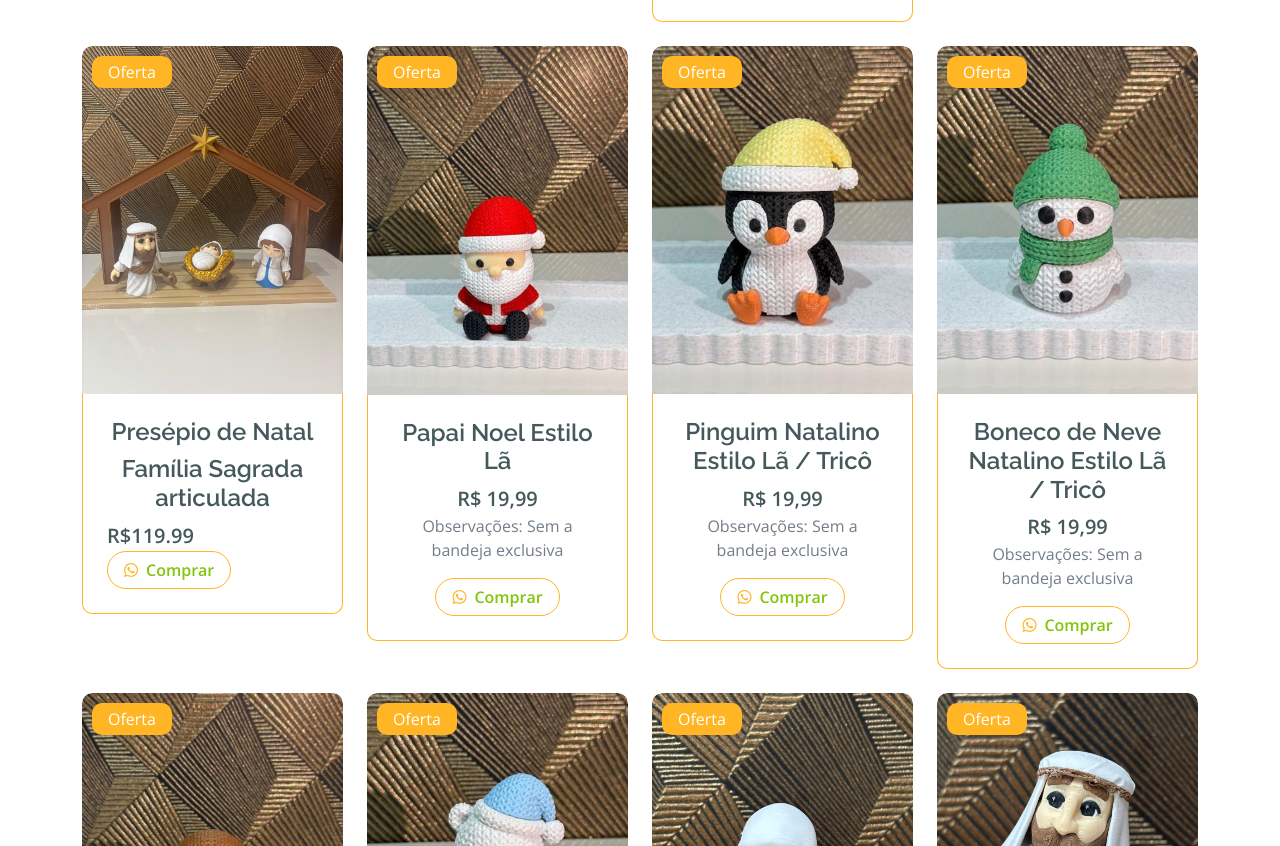
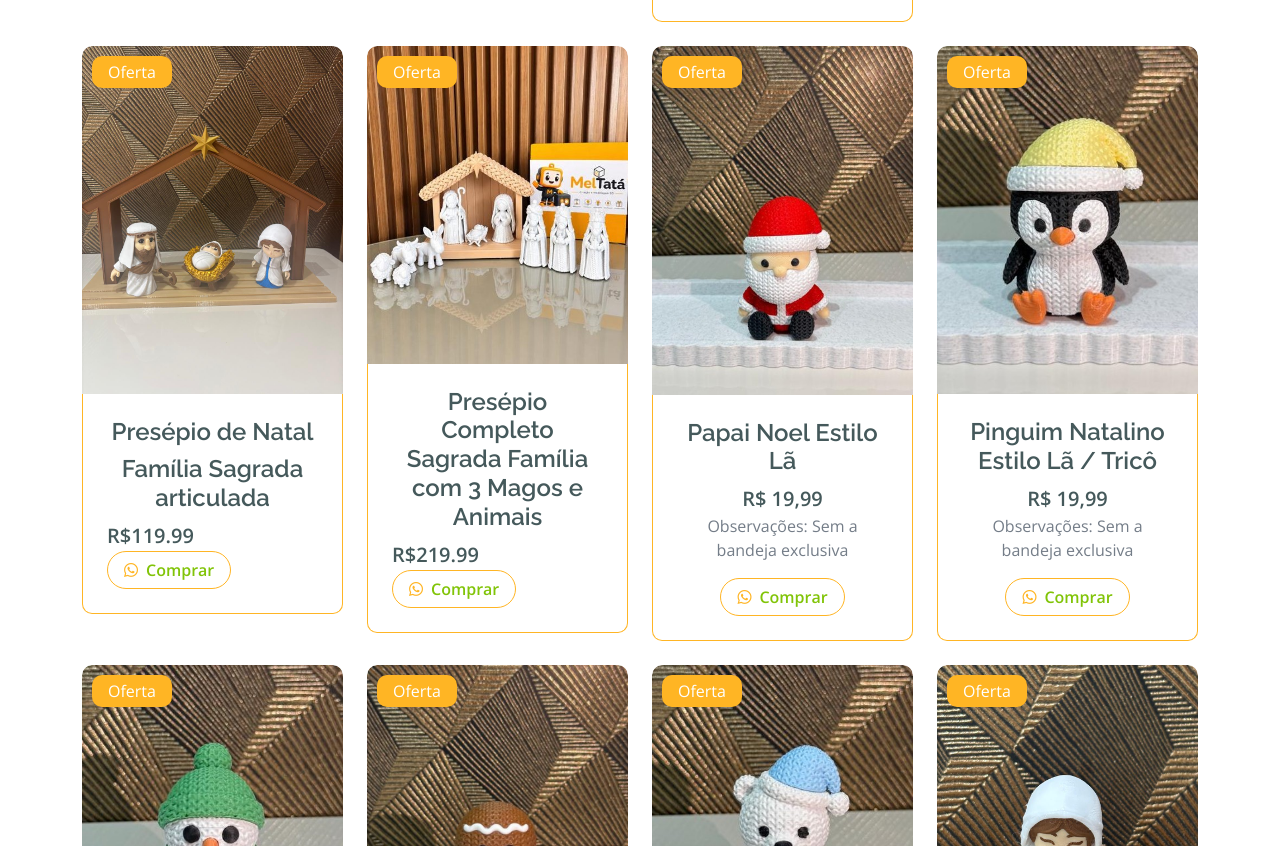
Before and after one commit to Anderlan-Nunes/meltata3d, a plain HTML site: page index.html in a window 1280 px wide. Shown: the part 974-1820 px from the top of the page. Drawn offline with nearby package versions, Linux system fonts and the light colour scheme.

Commit message:
sf 3 ma e ani

```diff
--- a/index.html
+++ b/index.html
@@ -195,6 +195,25 @@
                                                     <div class="d-flex justify-content-between flex-lg-wrap">
                                                         <p class="text-dark fs-5 fw-bold mb-0">R$119.99</p>
                                                         <a href="https://wa.me/556191555592?text=Ol%C3%A1%21%20Quero%20comprar%20o%20Pres%C3%A9pio%20Sagrada%20Fam%C3%ADlia%20Marron.%0Ahttps%3A%2F%2Fanderlan-nunes.github.io%2Fmeltata3d%2Fprodutos%2Fpresepio-familia-sagrada-marron.html"
+                                                            class="btn border border-secondary rounded-pill px-3 text-primary">
+                                                            <i class="fab fa-whatsapp me-2 text-secondary"></i>Comprar
+                                                        </a>
+                                                    </div>
+                                                </div>
+                                            </div>
+                                        </div>
+
+                                        <div class="col-md-6 col-lg-4 col-xl-3">
+                                            <div class="rounded position-relative fruite-item">
+                                                <div class="fruite-img">
+                                                    <img src="img/PRE-FSA-CMP-SAG-014.jpeg" class="img-fluid w-100 rounded-top" alt="Presépio da Família Sagrada - Marrom simples Maria e José articulados">
+                                                </div>
+                                                <div class="text-white bg-secondary px-3 py-1 rounded position-absolute" style="top: 10px; left: 10px;">Oferta</div>
+                                                <div class="p-4 border border-secondary border-top-0 rounded-bottom">
+                                                    <h4>Presépio Completo Sagrada Família com 3 Magos e Animais</h4>
+                                                    <div class="d-flex justify-content-between flex-lg-wrap">
+                                                        <p class="text-dark fs-5 fw-bold mb-0">R$219.99</p>
+                                                        <a href="https://wa.me/556191555592?text=Ol%C3%A1%21%20Quero%20comprar%20o%20Pres%C3%A9pio%20Completo%20Sagrada%20Fam%C3%ADlia%20com%203%20Magos%20e%20Animais%20-%20014.%0Ahttps%3A%2F%2Fanderlan-nunes.github.io%2Fmeltata3d%2Fprodutos%2FPRE-FSA-CMP-SAG-014.html"
                                                             class="btn border border-secondary rounded-pill px-3 text-primary">
                                                             <i class="fab fa-whatsapp me-2 text-secondary"></i>Comprar
                                                         </a>
```
Also changed, not shown: produtos/PRE-FSA-CMP-SAG-014.html (added, +21 -0 lines), img/PRE-FSA-CMP-SAG-014.jpeg (added).
